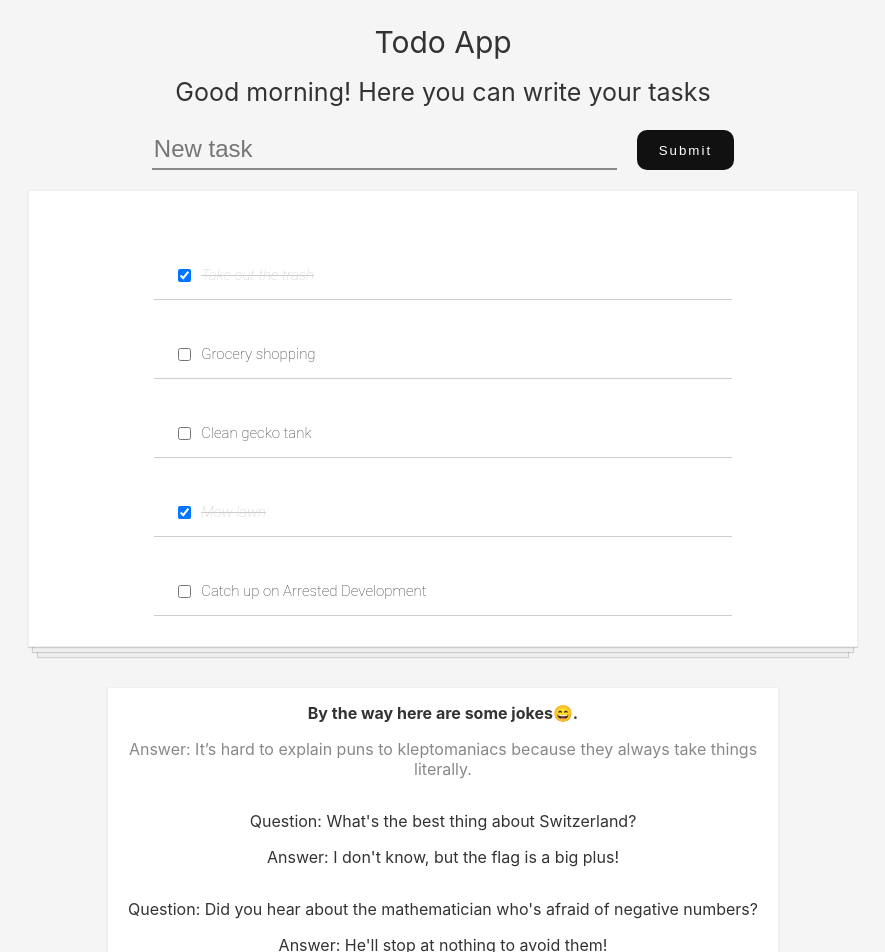
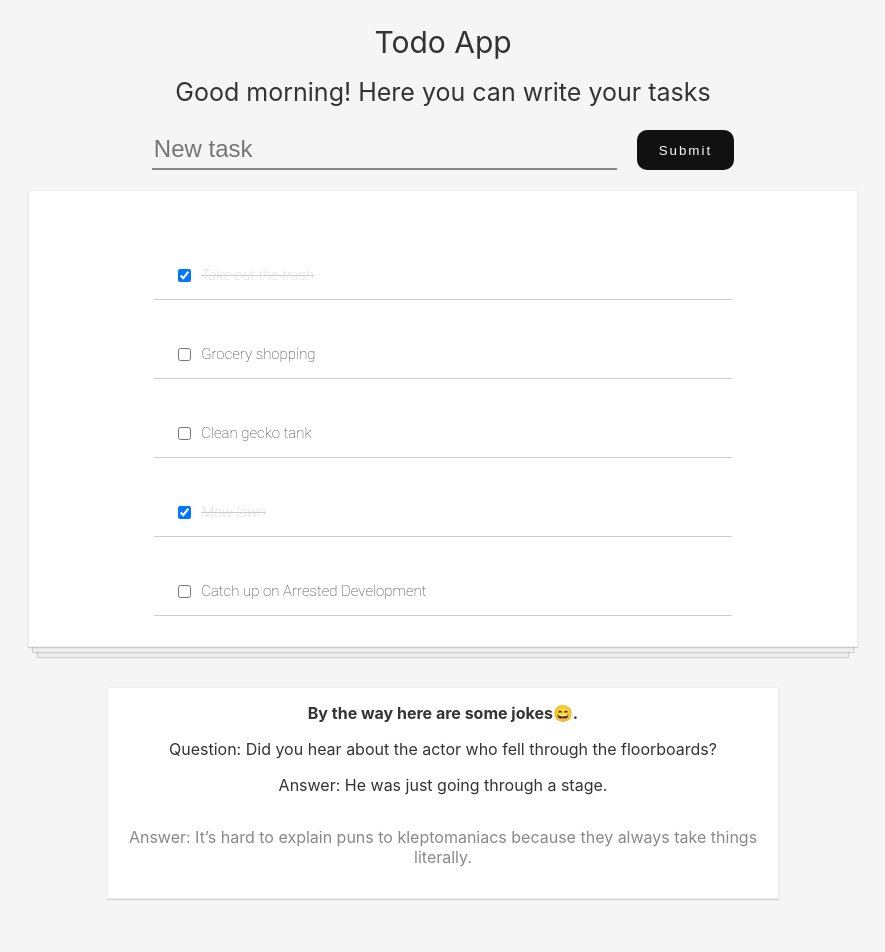
Before and after one commit to reymon359/react-todo-app, a React (Create React App) app: page / in a window 1280 px wide. Shown: the top 952 px of the page, without its empty margins (197-1082 px from the left). After the commit the page ends 914 px from the top, so only its background shows below. Built offline with nearby package versions, Linux system fonts and the light colour scheme.

Commit message:
random jokes in todo

```diff
--- a/src/components/jokes/Jokes.js
+++ b/src/components/jokes/Jokes.js
@@ -7,7 +7,8 @@ import jokesData from "./jokesData"
 function Jokes() {
 
     // Using map to go through all the jokes in jokesData
-    const jokeComponents = jokesData.map(joke => <Joke key={joke.id} question={joke.question} punchLine={joke.punchLine} />)
+    const jokeComponents = jokesData.sort(() => Math.random() - 0.5).slice(0, 2).map(joke => <Joke key={joke.id} question={joke.question} punchLine={joke.punchLine} />)
+
 
     return (
         <div  className="jokes">
```
